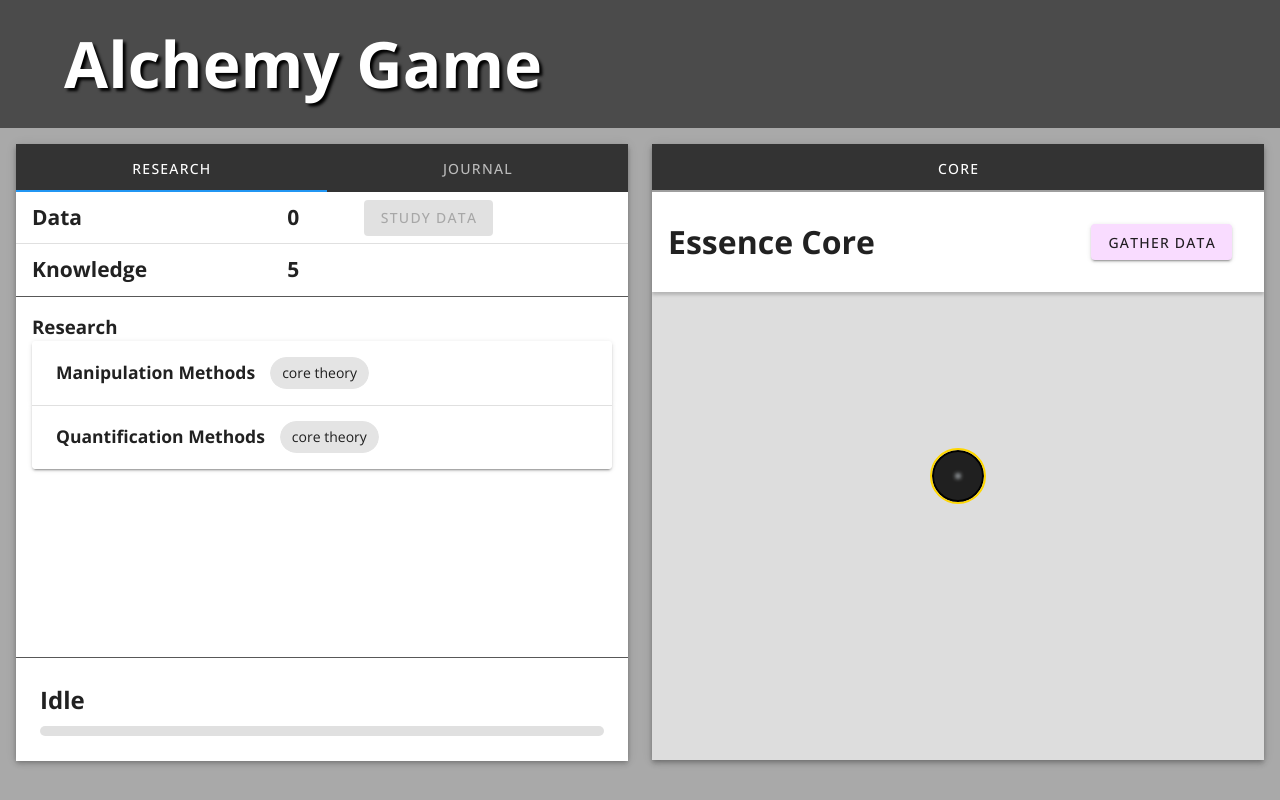
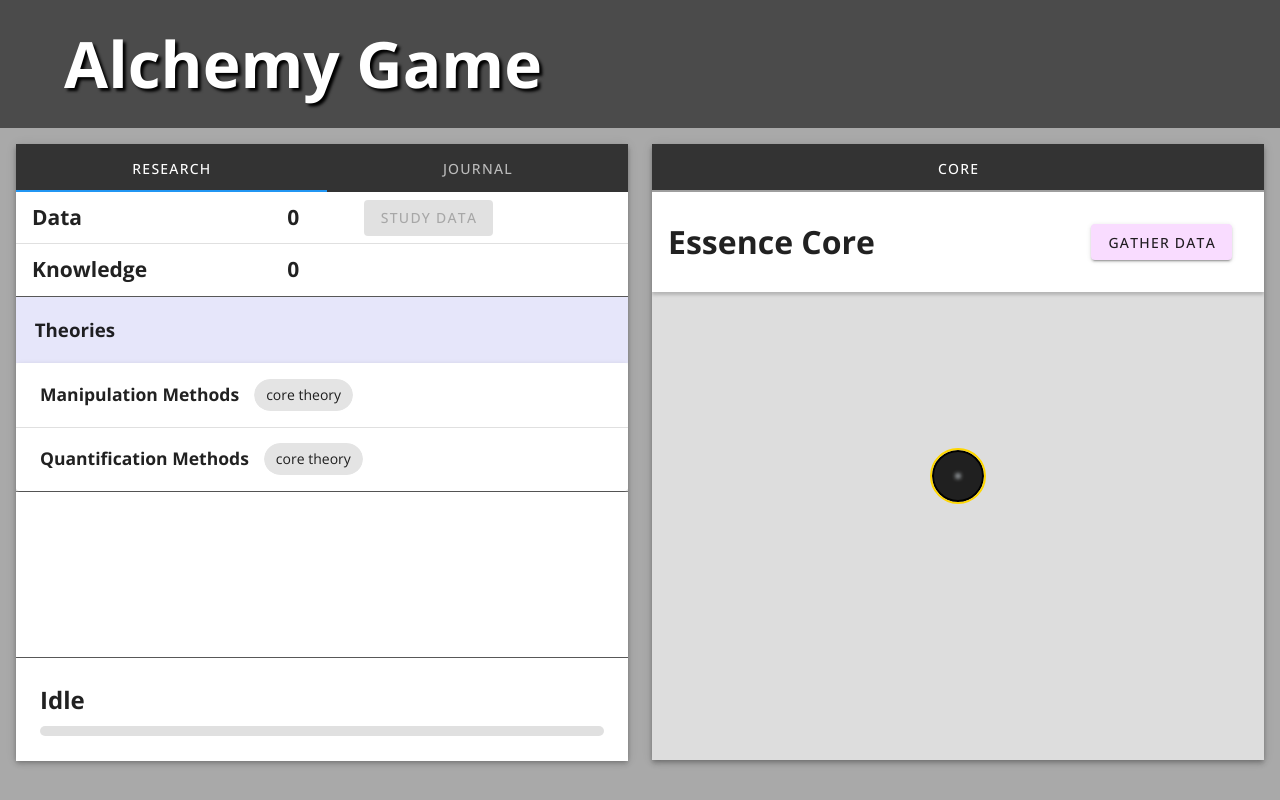
Before and after one commit to dylancdavis/alchemy-game, a Vue app: page / in a window 1280 px wide. Both pictures are taken after a click on the element 958 px from the left and 476 px from the top of the page. Built offline with nearby package versions, Linux system fonts and the light colour scheme.

Commit message:
Experiment with tooltip, fix ResearchItem

```diff
--- a/src/components/ResearchItem.vue
+++ b/src/components/ResearchItem.vue
@@ -23,7 +23,7 @@ const props = defineProps([
     </v-expansion-panel-title>
     <v-expansion-panel-text>
       <h5>Cost: {{ cost }} Knowledge</h5>
-      <p>basic methods to interact with essence cores</p>
+      <p>{{ description }}</p>
       <v-btn @click="onClick" :disabled="disabled"> Research </v-btn>
     </v-expansion-panel-text>
   </v-expansion-panel>
--- a/src/components/ResearchTab.vue
+++ b/src/components/ResearchTab.vue
@@ -88,7 +88,7 @@ const onResearchQuantification = () => {
   </v-table>
   <v-divider class="border-opacity-75" />
   <v-sheet class="fill-height theories">
-    <h3>Research</h3>
+    <h3>Theories</h3>
     <v-expansion-panels variant="accordion">
       <ResearchItem
         :visible="!science.manipulation"
@@ -114,7 +114,12 @@ const onResearchQuantification = () => {
 
 <style scoped>
 .theories {
+  border-bottom: 1px solid grey;
+}
+
+h3 {
   padding: 1em;
+  background-color: lavender;
 }
 
 .v-card {
--- a/src/components/SelectedCoreDisplay.vue
+++ b/src/components/SelectedCoreDisplay.vue
@@ -41,7 +41,7 @@ const expandCore = () => {
     color: "info",
     onComplete: () => {
       console.log("Expanded Core");
-      core.incrementEssenceBy(4);
+      core.incrementEssenceBy(5);
       disableExpandCore.value = false;
     },
     onCancel: () => {
@@ -70,8 +70,14 @@ const contractCore = () => {
         class="gradient-button purple"
         @click="onGatherData"
         :disabled="disableGatherData"
-        >Gather Data</v-btn
       >
+        Gather Data
+        <v-tooltip activator="parent" location="top" open-delay="1000">
+          <div>Observe the core for a time, gathering data</div>
+          <div>Task Time: 2 Seconds</div>
+          <div>Reward: 5 Data</div>
+        </v-tooltip>
+      </v-btn>
       <v-btn
         class="gradient-button blue"
         @click="expandCore"
--- a/src/stores/ScienceStore.js
+++ b/src/stores/ScienceStore.js
@@ -6,7 +6,7 @@ import { ref } from "vue";
 
 export const useScienceStore = defineStore("ScienceStore", () => {
   const data = ref(0);
-  const knowledge = ref(5);
+  const knowledge = ref(0);
   const manipulation = ref(false);
   const quantification = ref(false);
 
```
